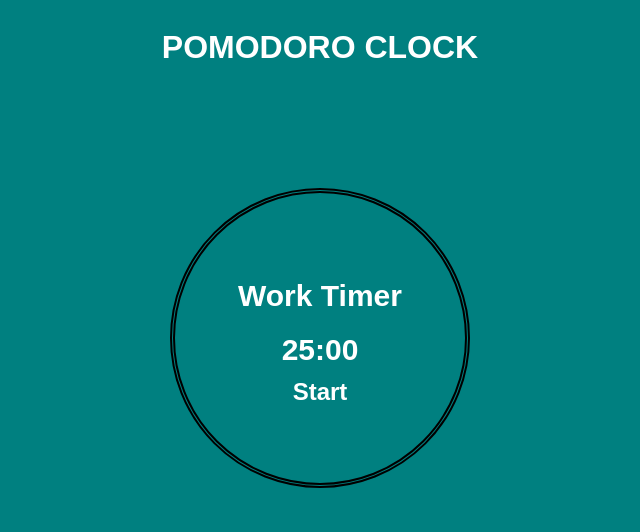
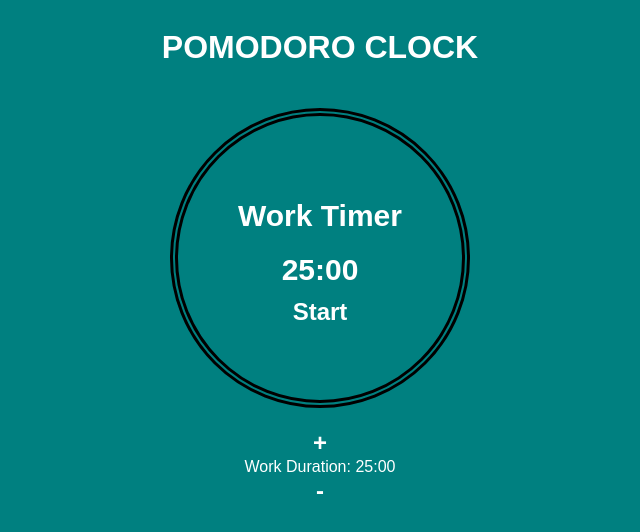
Before and after one commit to CBlack86/freeCodeCamp-projects, a React (Create React App) app in the folder Front End Libraries/25 + 5 Clock/: page / in a window 1280 px wide. Shown: the top 532 px of the page, without its empty margins (320-960 px from the left). Built offline with nearby package versions, Linux system fonts and the light colour scheme.

Commit message:
Update styles.css
Added styling for reset button

```diff
--- a/Front End Libraries/25 + 5 Clock/src/styles.css
+++ b/Front End Libraries/25 + 5 Clock/src/styles.css
@@ -4,6 +4,8 @@
 body {
   background-color: teal;
   color: white;
+  display: flex;
+  justify-content: center;
 }
 h1 {
   color: white;
@@ -14,16 +16,20 @@
   display: flex;
   flex-direction: column;
   align-items: center;
-  gap: 100px;
+  gap: 20px;
 }
 .timer {
-  border: 5px double black;
+  border: 8px double black;
   border-radius: 50%;
   width: 300px;
   height: 300px;
   display: flex;
   flex-direction: column;
   justify-content: center;
+}
+.controller {
+  display: flex;
+  gap: 20px;
 }
 .countDown {
   display: flex;
@@ -37,6 +43,11 @@
   margin: 20px;
   color: white;
 }
+.reset_button {
+  border: 2px black solid;
+  border-radius: 20px;
+  padding: 5px;
+}
 button {
   cursor: pointer;
   background-color: transparent;
```
